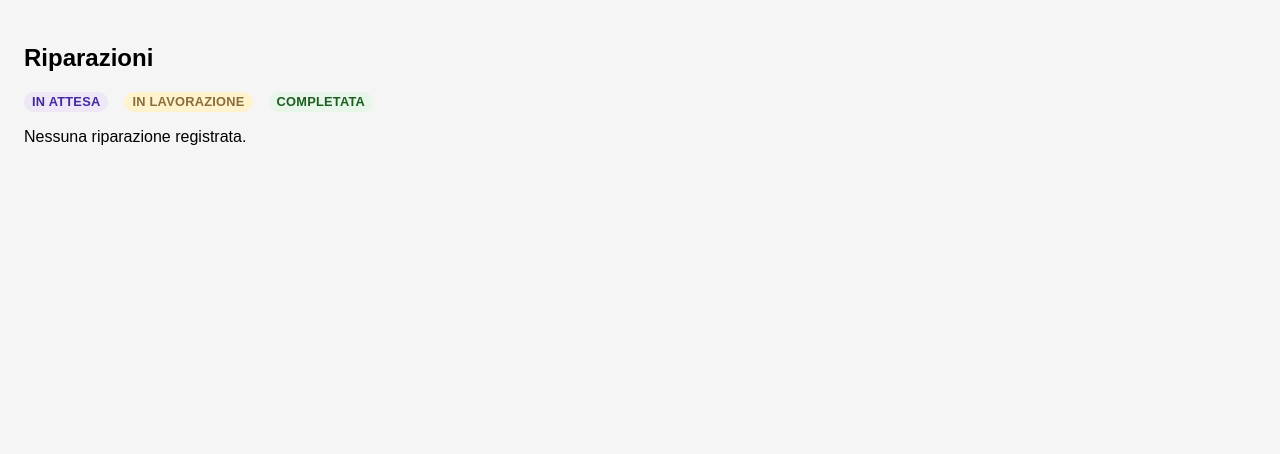
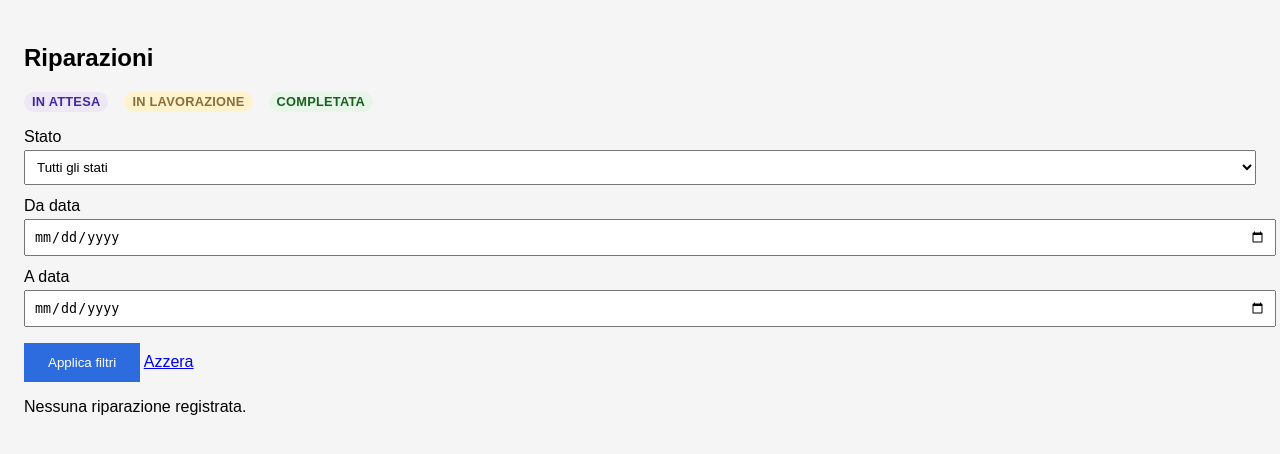
Before and after one commit to re-fagiano/GESTIONALEticket, a Flask app: page /repairs in a window 1280 px wide. Shown: the part 69-523 px from the top of the page. Run offline with Flask 3, Linux system fonts and the light colour scheme; the visitor is signed in with stand-in values (Sample User, id 1); data that the repository does not hold is empty.

Commit message:
Add repair filters UI and query support

```diff
--- a/app.py
+++ b/app.py
@@ -251,17 +251,54 @@ def create_app() -> Flask:
     @login_required
     def repairs():
         db = get_db()
-        repairs = db.execute(
+
+        selected_status = request.args.get('status', '').strip() or None
+        from_date = request.args.get('from_date', '').strip() or None
+        to_date = request.args.get('to_date', '').strip() or None
+
+        filters = ['(t.product IS NOT NULL OR t.issue_description IS NOT NULL)']
+        params = []
+
+        if selected_status and selected_status not in REPAIR_STATUS_VALUES:
+            selected_status = None
+
+        if selected_status:
+            filters.append('t.repair_status = ?')
+            params.append(selected_status)
+
+        date_expression = 'DATE(COALESCE(t.date_returned, t.date_repaired, t.date_received, t.updated_at))'
+
+        if from_date:
+            filters.append(f"{date_expression} >= DATE(?)")
+            params.append(from_date)
+
+        if to_date:
+            filters.append(f"{date_expression} <= DATE(?)")
+            params.append(to_date)
+
+        where_clause = ' WHERE ' + ' AND '.join(filters) if filters else ''
+
+        query = (
             'SELECT t.*, c.name AS customer_name '
             'FROM tickets t '
             'JOIN customers c ON t.customer_id = c.id '
-            'WHERE t.product IS NOT NULL OR t.issue_description IS NOT NULL '
+            f'{where_clause} '
             'ORDER BY COALESCE(t.date_returned, t.updated_at) DESC, t.id DESC'
-        ).fetchall()
+        )
+        repairs = db.execute(query, params).fetchall()
+
+        current_filters = {
+            'status': selected_status,
+            'from_date': from_date,
+            'to_date': to_date,
+        }
+
         return render_template(
             'repairs.html',
             repairs=repairs,
             repair_status_labels=REPAIR_STATUS_LABELS,
+            repair_statuses=REPAIR_STATUSES,
+            current_filters=current_filters,
         )
 
     # Gestione errori HTTP comuni con template dedicati.
--- a/templates/repairs.html
+++ b/templates/repairs.html
@@ -2,12 +2,39 @@
 {% block title %}Riparazioni{% endblock %}
 {% block content %}
 {% set repair_status_labels = repair_status_labels or {} %}
+{% set current_filters = current_filters or {} %}
+{% set selected_status = current_filters.get('status') %}
+{% set from_date = current_filters.get('from_date') %}
+{% set to_date = current_filters.get('to_date') %}
 <h2>Riparazioni</h2>
 <div class="status-legend">
     <span class="badge badge-pending">In attesa</span>
     <span class="badge badge-in-progress">In lavorazione</span>
     <span class="badge badge-completed">Completata</span>
 </div>
+<form method="get" action="{{ url_for('repairs') }}" class="filters-form">
+    <div class="form-group">
+        <label for="status">Stato</label>
+        <select id="status" name="status">
+            <option value="">Tutti gli stati</option>
+            {% for status_value, status_label in repair_statuses %}
+                <option value="{{ status_value }}"{% if status_value == selected_status %} selected{% endif %}>{{ status_label }}</option>
+            {% endfor %}
+        </select>
+    </div>
+    <div class="form-group">
+        <label for="from_date">Da data</label>
+        <input type="date" id="from_date" name="from_date" value="{{ from_date }}">
+    </div>
+    <div class="form-group">
+        <label for="to_date">A data</label>
+        <input type="date" id="to_date" name="to_date" value="{{ to_date }}">
+    </div>
+    <div class="form-actions">
+        <button type="submit" class="btn btn-primary">Applica filtri</button>
+        <a href="{{ url_for('repairs') }}" class="btn btn-secondary">Azzera</a>
+    </div>
+</form>
 {% if repairs %}
 <table>
     <thead>
```
